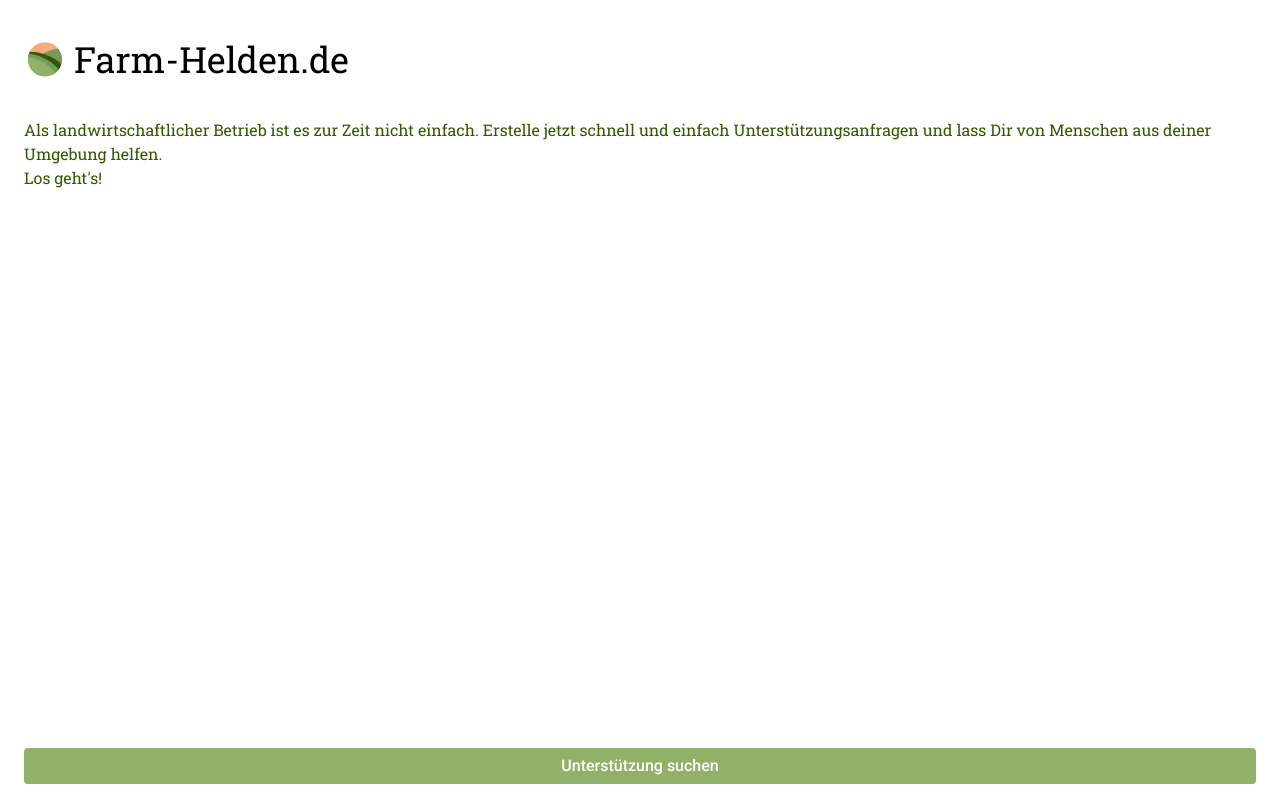
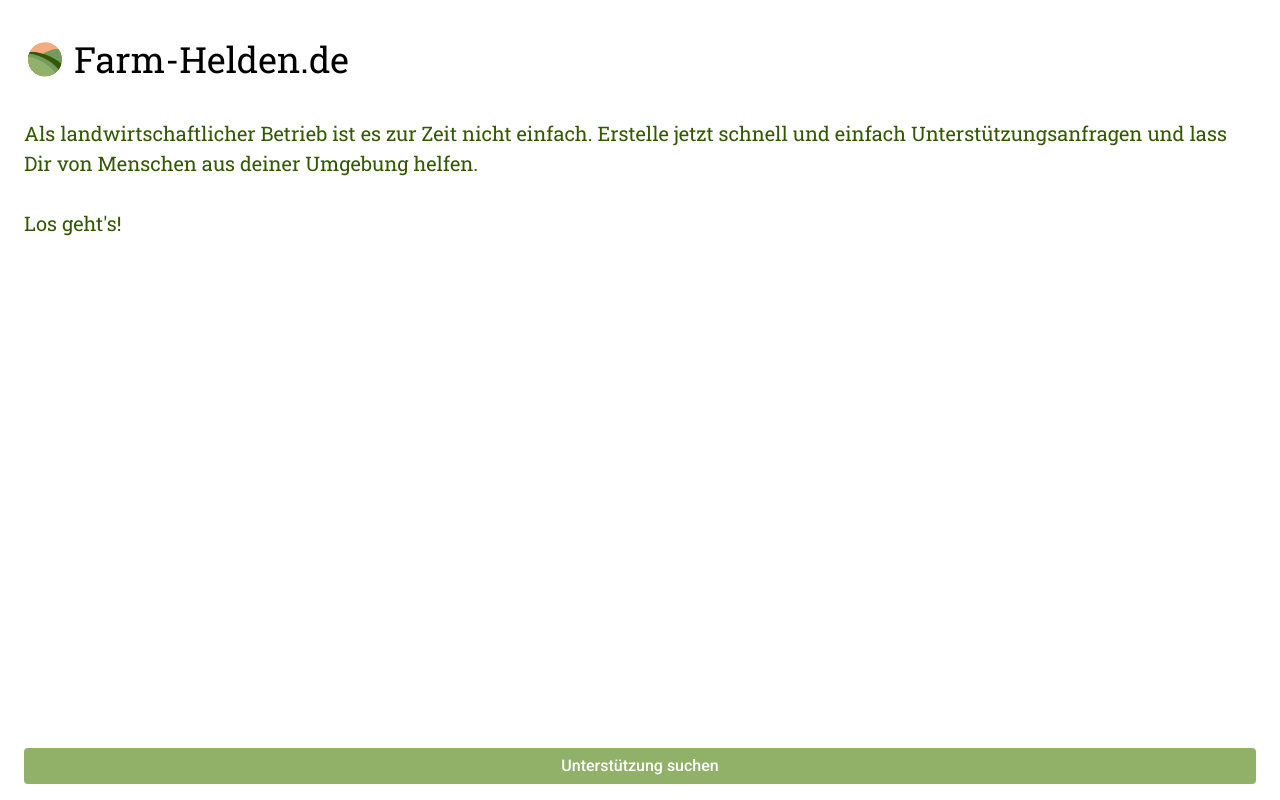
Before and after one commit to farmhelden/farmhelden-client, a Next.js app: page /boarding-farmer in a window 1280 px wide. Built offline with nearby package versions, Linux system fonts and the light colour scheme; what tailwindcss-filters would draw is missing.

Commit message:
Update introduction text size

```diff
--- a/components/BoardingFarmer/BoardingFarmerIntroduction.tsx
+++ b/components/BoardingFarmer/BoardingFarmerIntroduction.tsx
@@ -10,10 +10,11 @@ const BoardingFarmerIntroduction = (props: Props) => {
     <div className="flex flex-col justify-between h-100vh py-4">
       <div>
         <Header />
-        <p className="text-primary-dark font-title mb-12">
+        <p className="text-xl text-primary-dark font-title mb-12">
           Als landwirtschaftlicher Betrieb ist es zur Zeit nicht einfach.
           Erstelle jetzt schnell und einfach Unterstützungsanfragen und lass Dir
           von Menschen aus deiner Umgebung helfen.
+          <br />
           <br />
           Los geht's!
         </p>
```
